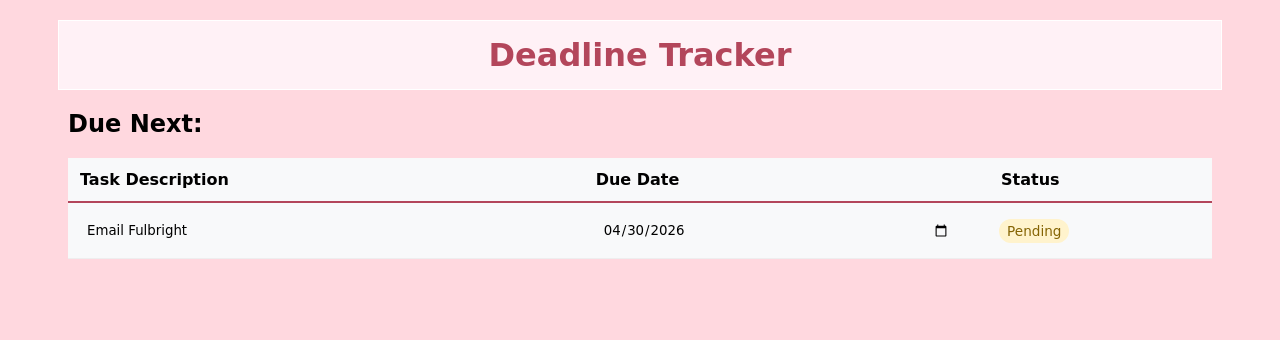
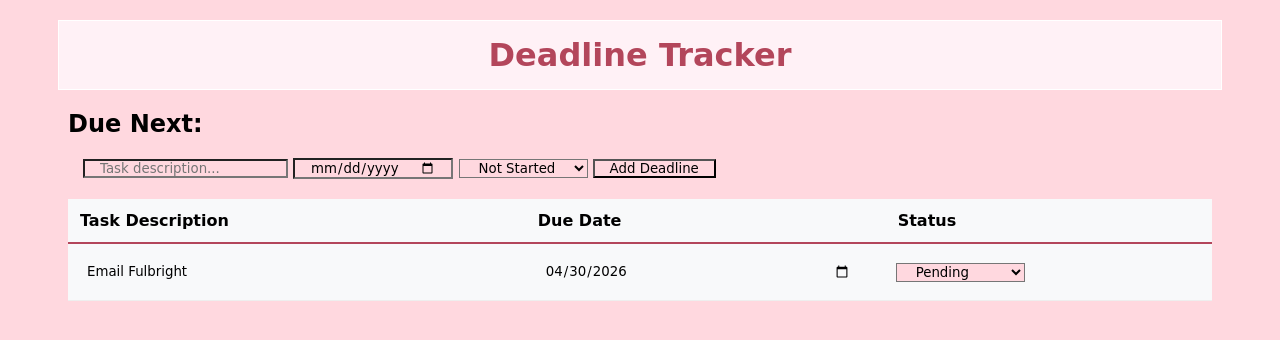
Before and after one commit to TierraCodes/CS322-Project2A, a Flask app: page / in a window 1280 px wide. Shown: the top 340 px of the page. Run offline with Flask 3, Linux system fonts and the light colour scheme.

Commit message:
implemented deadline adding

```diff
--- a/app.py
+++ b/app.py
@@ -1,5 +1,5 @@
 # a minimal Flask app
-from flask import Flask, render_template
+from flask import Flask, render_template, request, redirect, url_for
 from storage import store
 
 app = Flask(__name__)
@@ -9,3 +9,34 @@
 def home():
     my_deadlines = store.get_deadlines()
     return render_template('index.html', deadlines = my_deadlines)
+
+@app.route('/add', methods=['GET', 'POST'])
+def add_deadline():
+    task = request.form.get('task')
+    date = request.form.get('date')
+    status = request.form.get('status')
+
+    allowed_statuses = ['pending', 'started', 'finished', 'not_started']
+    if status not in allowed_statuses:
+        status = 'pending'
+    if not task or not date:
+        return "Error: Missing data", 400
+
+    store.add_deadline(task, date, status)
+    return redirect(url_for('home'))
+
+
+@app.route('/update/<deadline_id>', methods=['POST'])
+def update_deadline(deadline_id):
+    task = request.form.get('task')
+    date = request.form.get('date')
+    status = request.form.get('status')
+
+    valid_statuses = ['pending', 'started', 'finished']
+    if status not in valid_statuses:
+        status = 'pending'
+
+    if task and date:
+        store.update(deadline_id, task, date, status)
+
+    return redirect(url_for('home'))
--- a/storage.py
+++ b/storage.py
@@ -14,17 +14,26 @@
     def get_deadlines(self):
         return sorted(self._deadlines, key=lambda x: x['date'])
 
-    def add(self, task, date):
+    def add_deadline(self, task, date, status):
         new_entry = {
             "id": str(uuid.uuid4()),
             "task": task,
             "date": date,
-            "status": "pending"
+            "status": status
         }
         self._deadlines.append(new_entry)
         return new_entry
 
-    def delete(self, deadline_id):
+    def update(self, deadline_id, task, date, status):
+        for d in self._deadlines:
+            if d['id'] == deadline_id:
+                d['task'] = task
+                d['date'] = date
+                d['status'] = status
+                return True
+        return False
+
+    def delete_deadline(self, deadline_id):
         self._deadlines = [d for d in self._deadlines if d['id'] != deadline_id]
 
 store = DeadlineStore()
--- a/templates/index.html
+++ b/templates/index.html
@@ -2,6 +2,20 @@
 
 {% block content %}
     <h2>Due Next:</h2>
+
+    <div class="add-deadline">
+        <form action="/add" method="POST">
+            <input type="text" name="task" placeholder="Task description..." required>
+            <input type="date" name="date" required>
+            <select name="status">
+                <option value="not started">Not Started</option>
+                <option value="started">Started</option>
+                <option value="pending">Pending</option>
+                <option value="finished">Finished</option>
+            </select>
+            <button type="submit">Add Deadline</button>
+        </form>
+    </div>
     <div class="tracker-container">
         <table class="deadline-table">
             <thead>
@@ -21,7 +35,15 @@
                         <input type="date" value="{{ d.date }}" class="field-date">
                     </td>
                     <td>
-                        <span class="status-pill {{ d.status }}">{{ d.status.title() }}</span>
+                        <select name="status" class="status-select">
+                            <option value="not_started" {% if d.status == 'not_started' %}selected{% endif %}>Not Started</option>
+
+                            <option value="started" {% if d.status == 'started' %}selected{% endif %}>Started</option>
+
+                            <option value="pending" {% if d.status == 'pending' %}selected{% endif %}>Pending</option>
+
+                            <option value="finished" {% if d.status == 'finished' %}selected{% endif %}>Finished</option>
+                        </select>
                     </td>
 
                 </tr>
```
